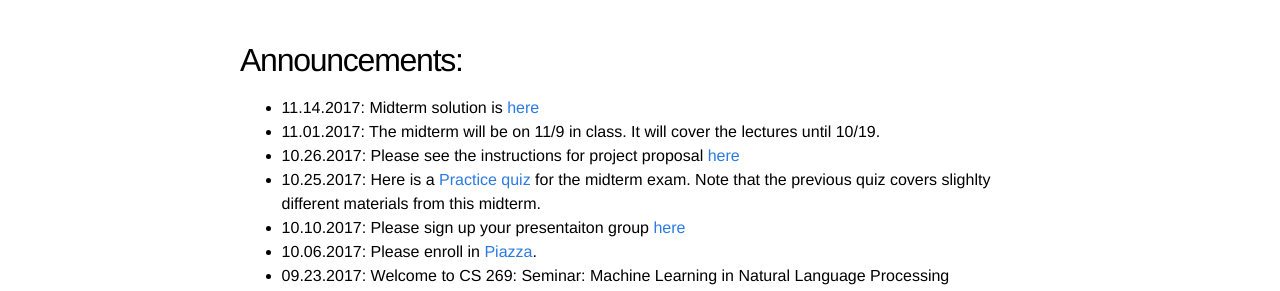
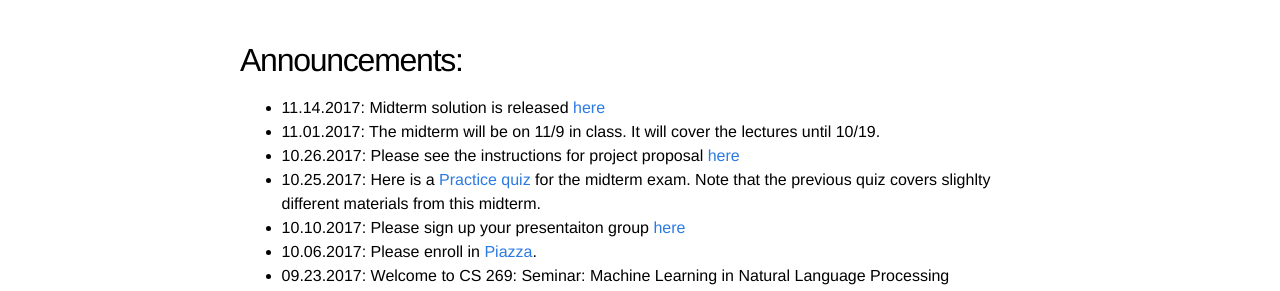
Before and after one commit to uclanlp/CS269-17, a Jekyll site: the page built from 1_overview.md, in a window 1280 px wide. Shown: the part 206-497 px from the top of the page. Built offline with Jekyll 4.4.1, drawn with Linux system fonts in a browser that asks for light colours.

Commit message:
Update 1_overview.md

```diff
--- a/1_overview.md
+++ b/1_overview.md
@@ -6,7 +6,7 @@ name: 1
 ---
 
 ## Announcements:
-  * 11.14.2017: Midterm solution is [here](docs/CS269_17_midterm.pdf)
+  * 11.14.2017: Midterm solution is released [here](docs/CS269_17_midterm.pdf)
   * 11.01.2017: The midterm will be on 11/9 in class. It will cover the lectures until 10/19.
   * 10.26.2017: Please see the instructions for project proposal [here](https://ccle.ucla.edu/mod/assign/view.php?id=1720530)
   * 10.25.2017: Here is a [Practice quiz](practice_quiz.pdf) for the midterm exam. Note that the previous quiz covers slighlty different materials from this midterm.
```
